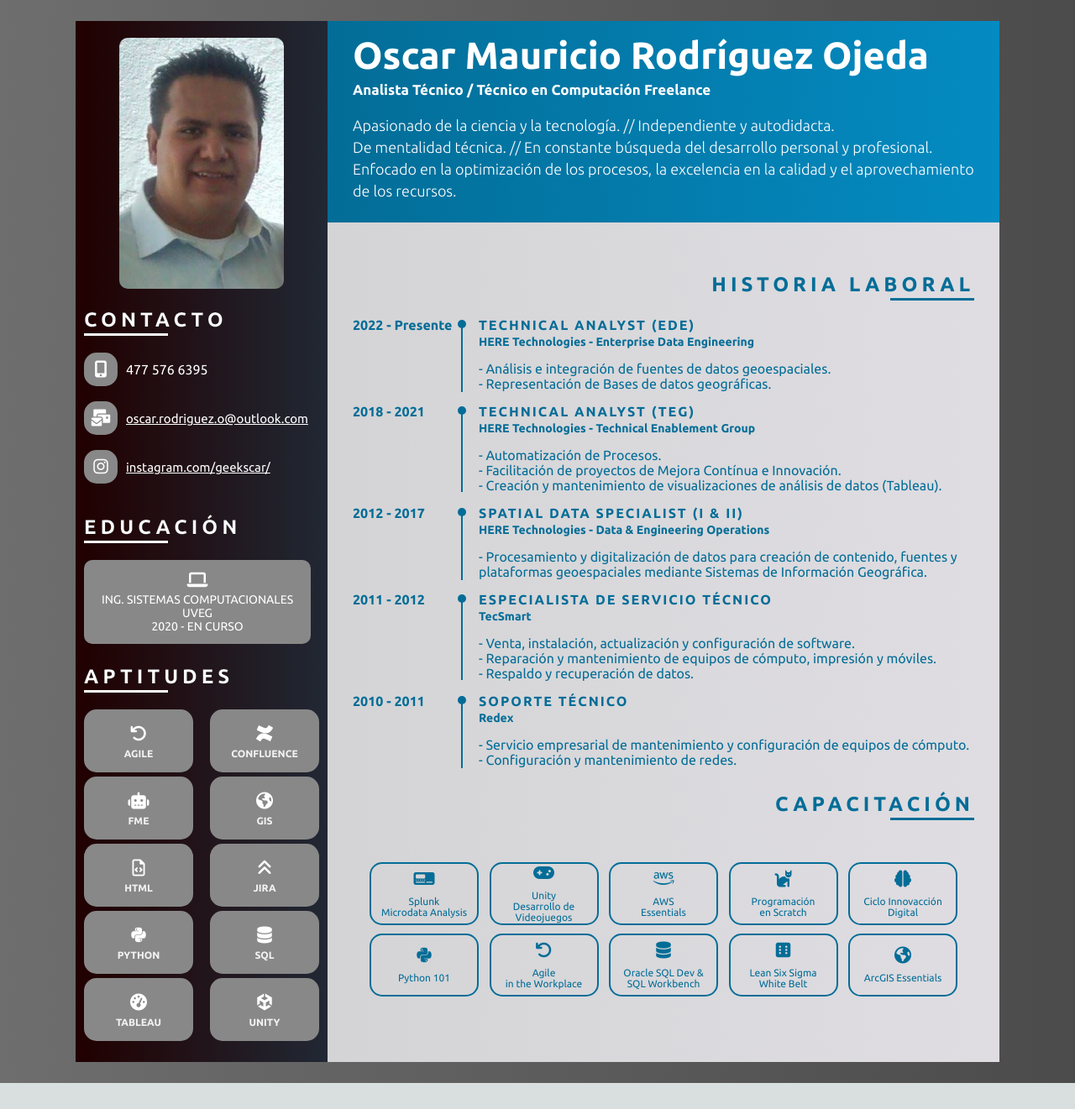
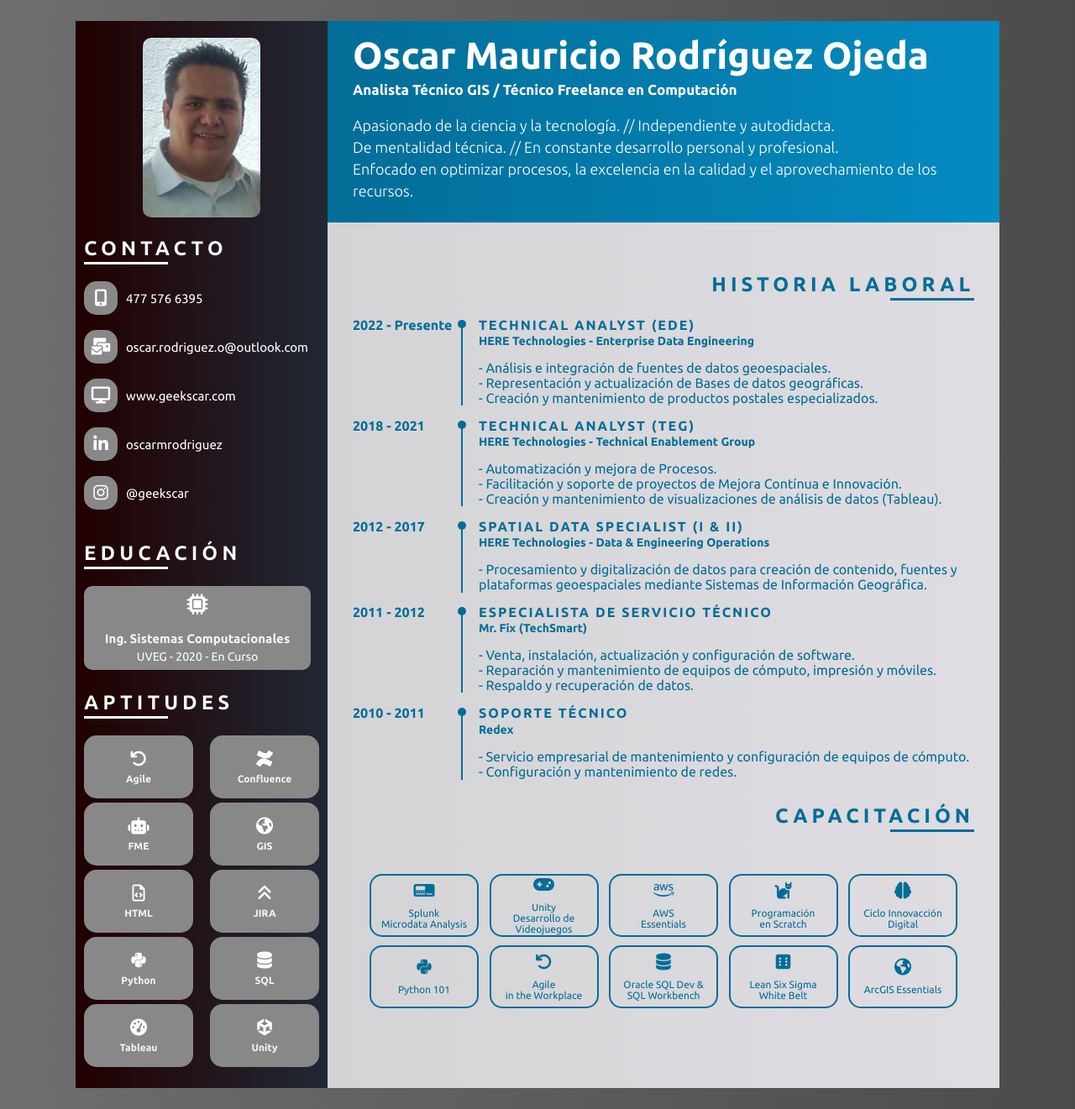
Before and after one commit to GeekscarM/GTS, a PHP site: page /cv.html in a window 1280 px wide. Shown: the whole page at 84% size. Before the commit the page ends 1290 px from the top, so only its background shows below. Run offline with PHP 8.4, Linux system fonts and the light colour scheme; some libraries are stand-ins or nearby versions.

Commit message:
General Update
General Update

```diff
--- a/css/cv_style.css
+++ b/css/cv_style.css
@@ -63,7 +63,7 @@
     }
 
     .left .img_holder img {
-        width: 70%;
+        width: 50%;
         border-radius: 10px;
     }
 
@@ -72,15 +72,27 @@
         color: #ffffff;
     }
 
+    .left .icon_big {
+        font-size: 25px;
+        color: #ffffff;
+    }
+
     .left .text {
         color: #f3f3f3;
-        text-transform: uppercase;
         font-size: 12px;
+    }
+
+    .left .text_big {
+        color: #f3f3f3;
+        font-weight: 600;
+        font-size: 15px;
+        text-align: center;
     }
 
     .link {
         color: #ffffff;
-        text-transform: lowercase;
+        text-decoration: none;
+        /*text-transform: lowercase;*/
         font-size: 15px;
     }
 
@@ -330,6 +342,7 @@
         font-weight: 600;
         font-size: 14px;
         margin-top: 3px;
+        text-decoration: none;
     }
 
     .right_inner .li_wrap .info_cont {
--- a/cv.html
+++ b/cv.html
@@ -26,7 +26,9 @@
                             <li>
                                 <div class="li_wrap">
                                     <div class="icon"><i class="fas fa-mobile-alt"></i></div>
-                                    <div class="text">477 576 6395</div>
+                                    <div class="text">
+                                        <a class="link" href="https://wa.me/524775766395">477 576 6395</a>
+                                    </div>
                                 </div>
                             </li>
                             <li>
@@ -39,9 +41,25 @@
                             </li>
                             <li>
                                 <div class="li_wrap">
+                                    <div class="icon"><i class="fa fa-display"></i></div>
+                                    <div class="text">
+                                        <a class="link" href="https://www.geekscar.com">www.geekscar.com</a>
+                                    </div>
+                                </div>
+                            </li>
+                            <li>
+                                <div class="li_wrap">
+                                    <div class="icon"><i class="fab fa-linkedin-in"></i></div>
+                                    <div class="text">
+                                        <a class="link" href="https://www.linkedin.com/in/oscarmrodriguez/">oscarmrodriguez</a>
+                                    </div>
+                                </div>
+                            </li>
+                            <li>
+                                <div class="li_wrap">
                                     <div class="icon"><i class="fab fa-instagram"></i></div>
                                     <div class="text">
-                                        <a class="link" href="https://instagram.com/geekscar/">instagram.com/geekscar/</a>
+                                        <a class="link" href="https://instagram.com/geekscar/">@geekscar</a>
                                     </div>
                                 </div>
                             </li>
@@ -56,8 +74,8 @@
                         <ul>
                             <li>
                                 <div class="li_wrap">
-                                    <div class="icon"><i class="fas fa-laptop"></i></div>
-                                    <div class="text">Ing. Sistemas Computacionales <br> UVEG <br> 2020 - En Curso </div>
+                                    <div class="icon_big"><i class="fa-solid fa-microchip"></i></div>
+                                    <div class="text_big"><br>Ing. Sistemas Computacionales</div><div class="text">UVEG - 2020 - En Curso </div>
                                 </div>
                             </li>
                         </ul>
@@ -143,11 +161,11 @@
                             Oscar Mauricio Rodríguez Ojeda
                         </div>
                         <div class="role">
-                            Analista Técnico / Técnico en Computación Freelance
+                            Analista Técnico GIS / Técnico Freelance en Computación
                         </div>
                     </div>
                     <div class="about">
-                        Apasionado de la ciencia y la tecnología. // Independiente y autodidacta. <br> De mentalidad técnica. // En constante búsqueda del desarrollo personal y profesional. <br> Enfocado en la optimización de los procesos, la excelencia en la calidad y el aprovechamiento de los recursos.
+                        Apasionado de la ciencia y la tecnología. // Independiente y autodidacta. <br> De mentalidad técnica. // En constante desarrollo personal y profesional. <br> Enfocado en optimizar procesos, la excelencia en la calidad y el aprovechamiento de los recursos.
                     </div>
                 </div>
                 <div class="right_inner">
@@ -162,8 +180,8 @@
                                         <div class="date">2022 - Presente</div>
                                         <div class="info">
                                             <p class="info_title">Technical Analyst (EDE)</p>
-                                            <p class="info_com">HERE Technologies - Enterprise Data Engineering</p>
-                                            <p class="info_cont">- Análisis e integración de fuentes de datos geoespaciales. <br> - Representación de Bases de datos geográficas.</p>
+                                            <a class="info_com" href="https://www.here.com/company/about-us">HERE Technologies - Enterprise Data Engineering</a>
+                                            <p class="info_cont">- Análisis e integración de fuentes de datos geoespaciales. <br> - Representación y actualización de Bases de datos geográficas. <br> - Creación y mantenimiento de productos postales especializados.</p>
                                         </div>
                                     </div>
                                 </li>
@@ -172,8 +190,8 @@
                                         <div class="date">2018 - 2021</div>
                                         <div class="info">
                                             <p class="info_title">Technical Analyst (TEG)</p>
-                                            <p class="info_com">HERE Technologies - Technical Enablement Group</p>
-                                            <p class="info_cont">- Automatización de Procesos. <br> - Facilitación de proyectos de Mejora Contínua e Innovación. <br> - Creación y mantenimiento de visualizaciones de análisis de datos (Tableau).</p>
+                                            <a class="info_com" href="https://www.here.com/company/about-us">HERE Technologies - Technical Enablement Group</a>
+                                            <p class="info_cont">- Automatización y mejora de Procesos. <br> - Facilitación y soporte de proyectos de Mejora Contínua e Innovación. <br> - Creación y mantenimiento de visualizaciones de análisis de datos (Tableau).</p>
                                         </div>
                                     </div>
                                 </li>
@@ -182,7 +200,7 @@
                                         <div class="date">2012 - 2017</div>
                                         <div class="info">
                                             <p class="info_title">Spatial Data Specialist (I & II)</p>
-                                            <p class="info_com">HERE Technologies - Data & Engineering Operations</p>
+                                            <a class="info_com" href="https://www.here.com/company/about-us">HERE Technologies - Data & Engineering Operations</a>
                                             <p class="info_cont">- Procesamiento y digitalización de datos para creación de contenido, fuentes y plataformas geoespaciales mediante Sistemas de Información Geográfica.</p>
                                         </div>
                                     </div>
@@ -192,7 +210,7 @@
                                         <div class="date">2011 - 2012</div>
                                         <div class="info">
                                             <p class="info_title">Especialista de Servicio Técnico</p>
-                                            <p class="info_com">TecSmart</p>
+                                            <a class="info_com" href="https://www.mrfix.com.mx/soluciones/">Mr. Fix (TechSmart)</a>
                                             <p class="info_cont">- Venta, instalación, actualización y configuración de software. <br> - Reparación y mantenimiento de equipos de cómputo, impresión y móviles. <br> - Respaldo y recuperación de datos.</p>
                                         </div>
                                     </div>
```
